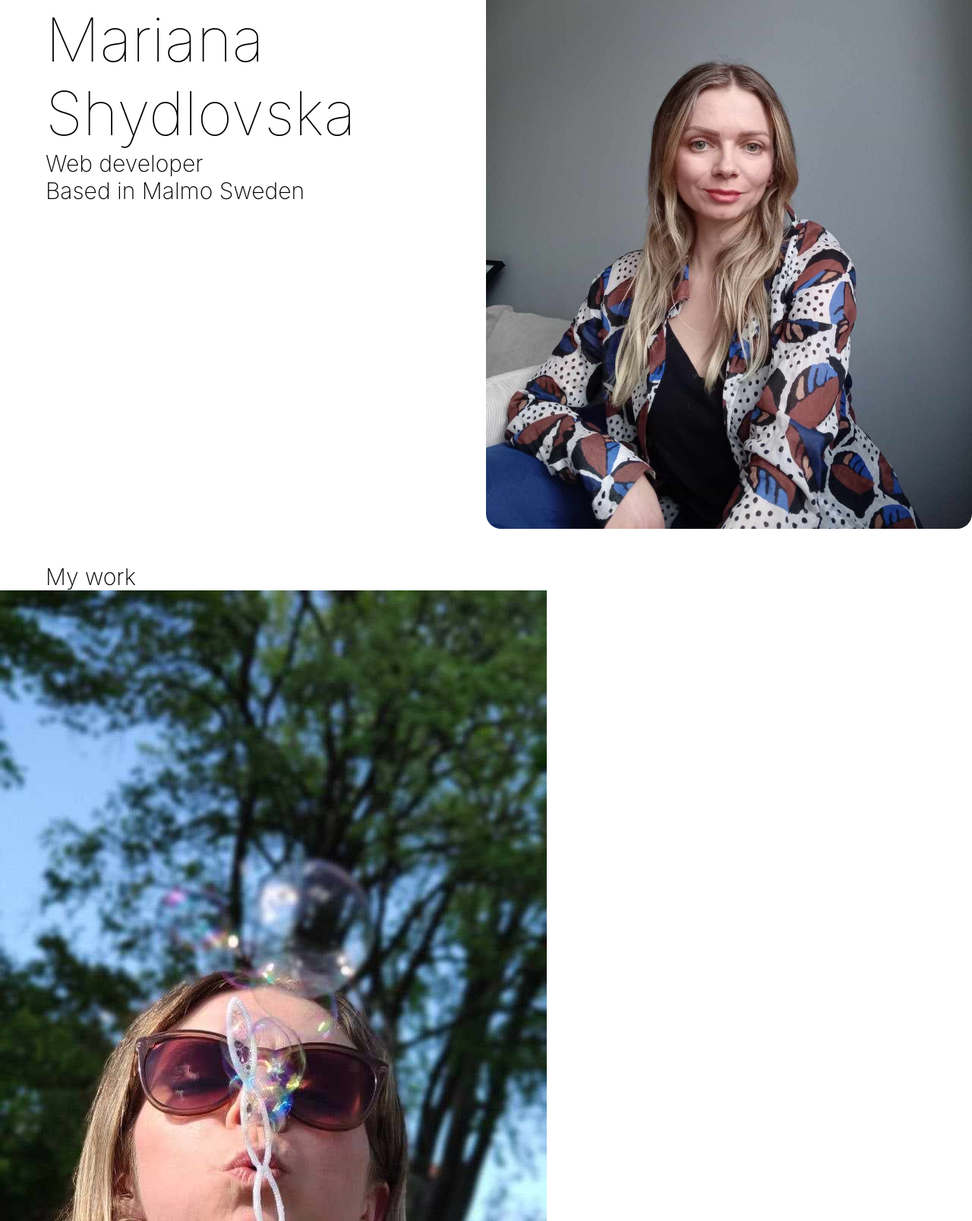
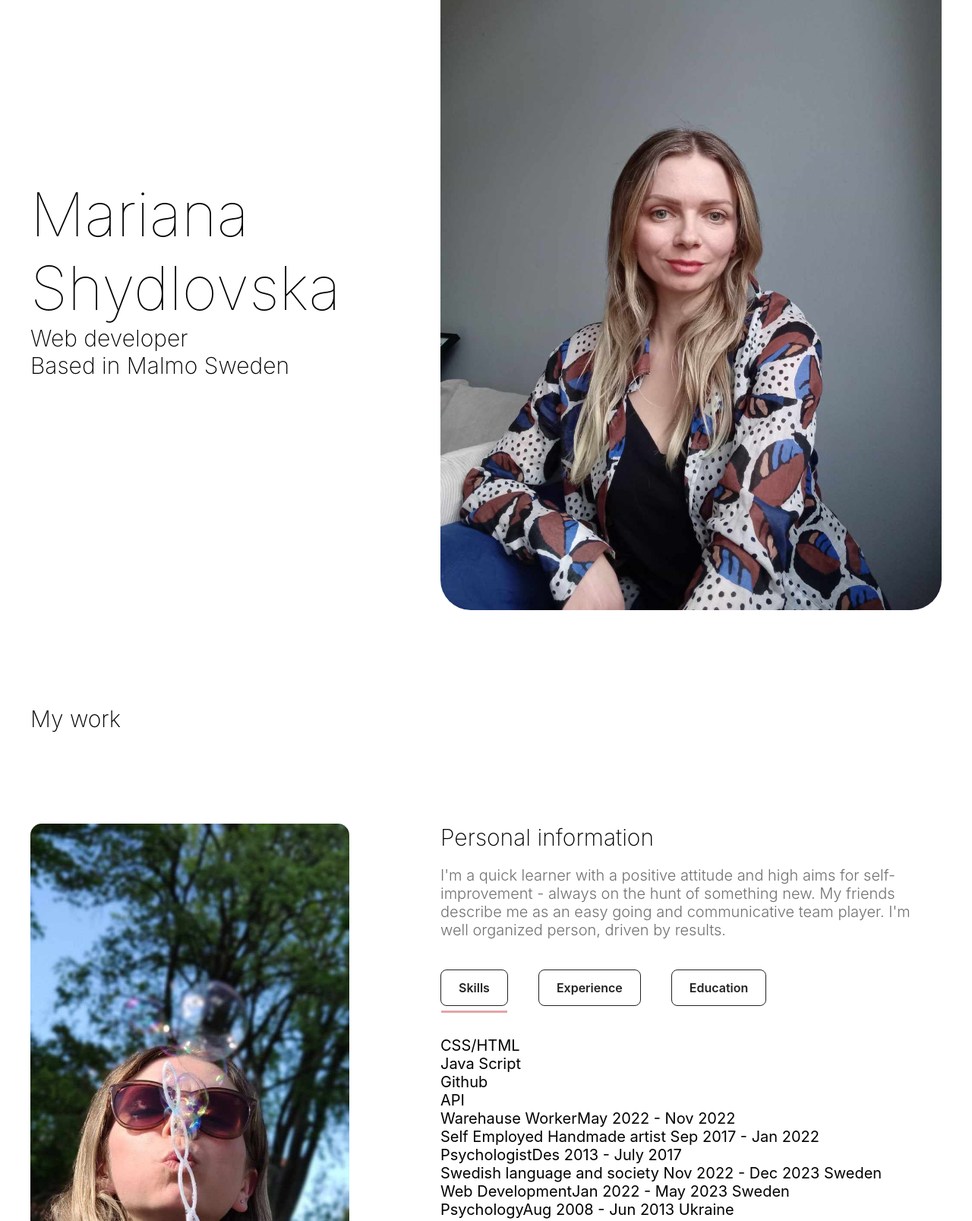
Before and after one commit to MarianaShy/portfolio, a plain HTML site: page index.html in a window 1280 px wide. Shown: the part 217-1824 px from the top of the page at 76% size. Drawn offline with Linux system fonts and the light colour scheme.

Commit message:
styling bio

```diff
--- a/index.html
+++ b/index.html
@@ -65,16 +65,16 @@
 
 		<!-----------main----------->
 		<section class="main" id="main">
-			<article id="home">
-				<div class="content-container home__flex">
-					<div class="home__titles">
+			<article id="home " class="content-container">
+				<div class="home__flex">
+					<div class="bio-col-1 home__titles">
 						<h1 class="home__title">Mariana Shydlovska</h1>
-					<h2 class="subtitle">Web developer <br>Based in Malmo Sweden</h2>
+						<h2 class="subtitle">Web developer <br>Based in Malmo Sweden</h2>
 					</div>
 
-					<figure>
-						<img src="./sourse/img/422749736_352870154183603_141032903342476910_n.jpg" alt="women in white shirt" class="home__picture">
-					</figure>
+					<div class="bio-col-2">
+						<img src="./sourse/img/422749736_352870154183603_141032903342476910_n.jpg" alt="women" class="home__picture">
+					</div>
 
 				</div>
 			</article>
@@ -96,11 +96,15 @@
 						</div>
 						<div class="bio-col-2">
 							<h2 class="subtitle">Personal information</h2>
-							<p>I'm a quick learner with a positive attitude and high aims for self-improvement - always on the hunt of something new. My friends describe me as an easy going and communicative team player. I'm well organized person, driven by results.
+							<p class="text-style">I'm a quick learner with a positive attitude and high aims for self-improvement - always on the hunt of something new. My friends describe me as an easy going and communicative team player. I'm well organized person, driven by results.
 							</p>
 							<div class="bio__sections">
+								<div class="tab-titles">
+									<p class="btn tab-links active-link">Skills</p>
+									<p class="btn tab-links">Experience</p>
+									<p class="btn tab-links">Education</p>
+								</div>
 								<div class="skills">
-									<button>Skills</button>
 									<ul>
 										<li>CSS/HTML</li>
 										<li>Java Script</li>
@@ -109,7 +113,6 @@
 									</ul>
 								</div>
 								<div class="experience">
-									<button>Experience</button>
 									<ul>
 										<li>Warehause Worker<span>May 2022 - Nov 2022</span></li>
 										<li>Self Employed Handmade artist <span>Sep 2017 - Jan 2022</span></li>
@@ -117,7 +120,6 @@
 									</ul>
 								</div>
 								<div class="education">
-									<button>Education</button>
 									<ul>
 										<li>Swedish language and society
 											<span>Nov 2022 - Dec 2023 Sweden</span></li>
--- a/sourse/styles/bio.css
+++ b/sourse/styles/bio.css
@@ -1,9 +1,63 @@
 .bio__flex{
 	display: flex;
 	justify-content: space-between;
+	flex-wrap: wrap;
+
+}
+.bio-col-1 .bio-col-2{
+	width: 100%;
 }
 .content-container{
 	margin: 2rem auto;
+
 	color: var(--main-dark);
-	background-color: blue;
 	}
+.text-style{
+	color: var(--main-color);
+	font-weight: 300;
+	padding: 1rem 0 1rem;
+}
+.tab-titles{
+	display: flex;
+	padding: 1rem 0 2rem;
+}
+.tab-links{
+	margin-right: 2rem;
+	position: relative;
+}
+.tab-links::after{
+	content: "";
+	width: 0;
+	height: 3px;
+	background: var(--background-pink);
+	position: absolute;
+	left: 0;
+	bottom: -0.5rem;
+	transition: 0.5s;
+}
+.tab-links.active-link::after{
+width: 100%;
+}
+	@media (min-width: 723px) {
+
+		.bio-col-1{
+			flex-basis: 35%;
+		}
+		.bio-col-1 img{
+			width: 100%;
+			border-radius: 15px;
+		}
+		.content-container{
+			padding: 2rem;
+			color: var(--main-dark);
+			}
+		.bio-col-2{
+			flex-basis: 55%;
+		}
+	}
+	@media (min-width: 933px) {
+
+	}
+	@media (min-width: 1127px) {
+
+	}
--- a/sourse/styles/home.css
+++ b/sourse/styles/home.css
@@ -11,66 +11,56 @@ margin: 0 auto;
 	font-size: 4rem;
 	font-weight: 100;
 	color: var(--main-dark);
-	margin-left: 1rem;
 }
 .subtitle{
 	color: var(--main-d);
 	font-weight: 200;
-	margin-left: 1rem;
 
 }
 .home__flex{
 	display: flex;
+	flex-wrap: wrap;
 	flex-direction: column;
-	align-items: flex-start;
+	align-items: center;
 }
 .home__picture{
-	width: 100vw;
+	width: 100%;
 	z-index: -1;
 	position: relative;
-	top: -10rem;
+	border-radius: 2rem;
 
+}
+.home__titles{
+   position: relative;
+	top: 10rem;
 }
 
 @media (max-width: 520px) {
-	.home__title{
-		font-size: 3rem;
-	}
-	.subtitle{
-		font-size: 2rem;
-	}
-	.body{
-		min-width: 320px;
-	}
+
+
 }
 @media (min-width: 723px) {
-	.home__picture{
-		width: 50vw;
-		top: -6rem;
-		border-radius: 1rem;
-	}
+
 	.home__flex{
-		flex-direction: row;
+
+	flex-direction: row;
+		align-items: center;
+		justify-content: space-between;
 	}
 	.home__titles{
-		margin-top: 6rem;
+		align-self: center;
+		position: static
+	}
+	.main{
+		position: relative;
 	}
 
 }
 @media (min-width: 933px) {
-	.home__title{
-		margin-left: 3rem;
-	}
-	.subtitle{
-		margin-left: 3rem;
-	}
-	.home__picture{
-		top: -4rem;
-	}
+
+
 
 
 }
 @media (min-width: 1127px) {
-	.home__picture{
-		top: -2rem;
-	}}
+	}
--- a/sourse/styles/style.css
+++ b/sourse/styles/style.css
@@ -1,7 +1,7 @@
 @import url('https://fonts.googleapis.com/css2?family=Poppins:ital,wght@0,200;1,100;1,400;1,600;1,700;1,900&family=Ropa+Sans:ital@1&display=swap');
 @import url(./header.css);
 @import url(./home.css);
-
+@import url(./bio.css);
 @import url(./footer.css);
 
 
```
